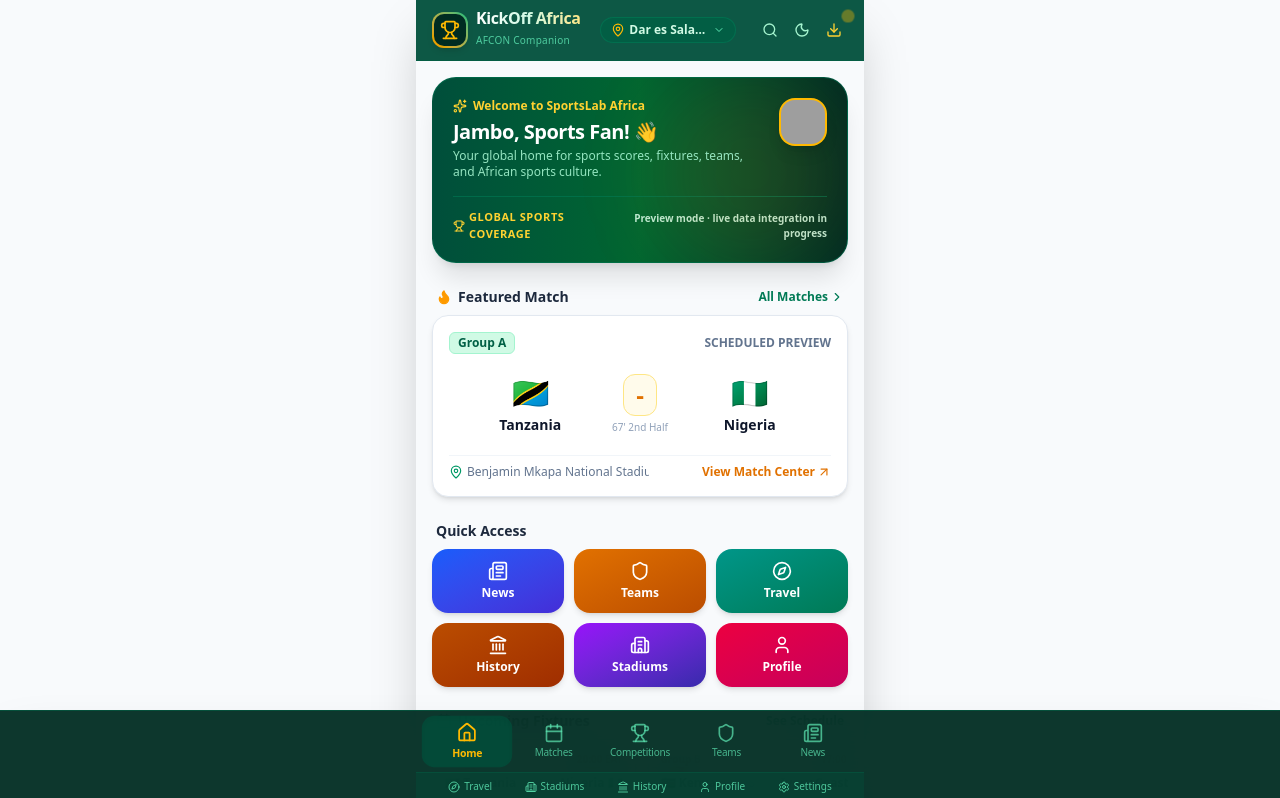
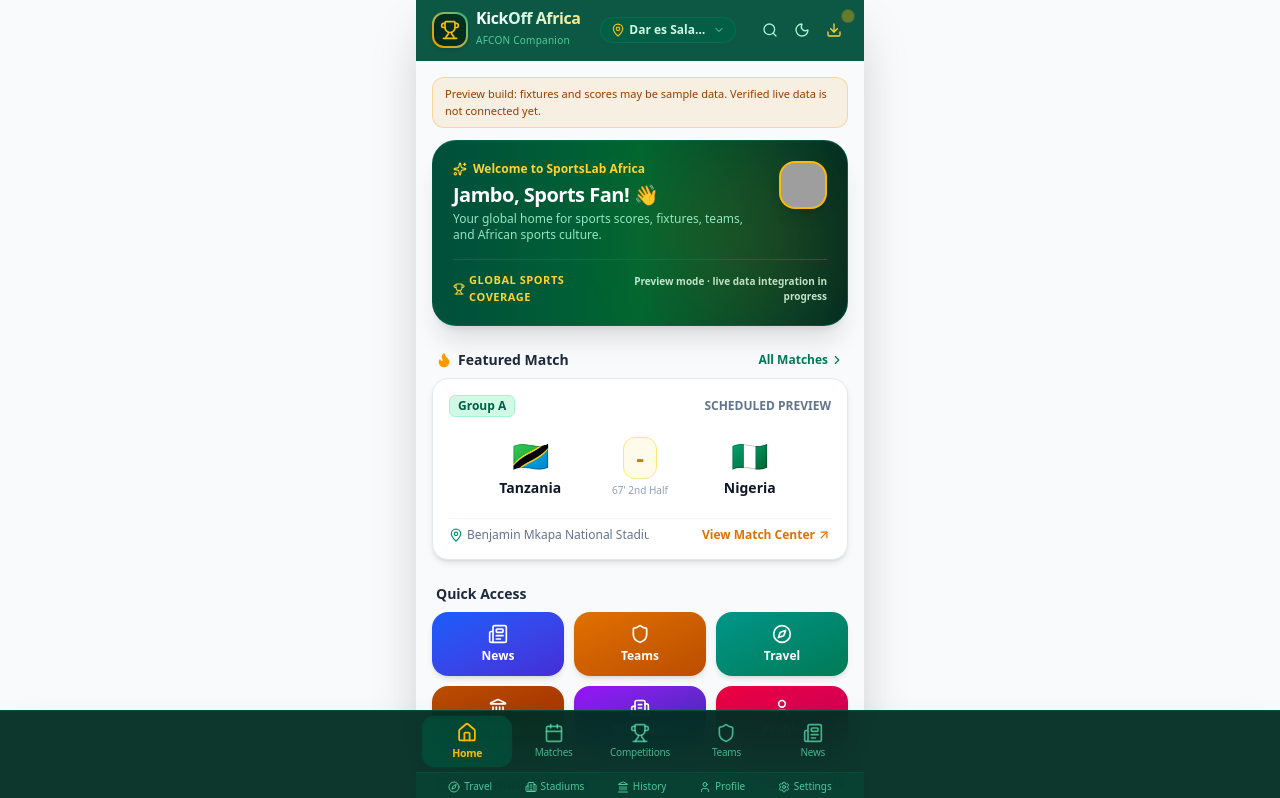
Before and after one commit to AlbisnessTz/AFCON-EAST-AFRICA-, a React (Vite) app: page / in a window 1280 px wide. Shown: the top 798 px of the page. Built offline with nearby package versions, Linux system fonts and the light colour scheme; grey boxes are pictures that could not be loaded.

Commit message:
fix: disclose preview sports data across the app

```diff
--- a/src/App.tsx
+++ b/src/App.tsx
@@ -31,6 +31,9 @@
         <div className={`max-w-md mx-auto min-h-screen flex flex-col relative bg-slate-50 dark:bg-slate-950 shadow-2xl ${vm.appSettings.darkMode ? 'dark' : ''}`}>
           <HeaderBar selectedCity={vm.selectedCity} onSelectCity={vm.setSelectedCity} darkMode={vm.appSettings.darkMode} onToggleDarkMode={() => vm.updateSettings({ darkMode: !vm.appSettings.darkMode })} activeTab={vm.activeTab} onSelectTab={vm.setActiveTab} onOpenApkModal={() => vm.setShowApkModal(true)} searchQuery={vm.searchQuery} onSearchChange={vm.setSearchQuery} />
           <main className="flex-1 px-4 pt-4 overflow-y-auto">
+            <div role="status" className="mb-3 rounded-xl border border-amber-500/30 bg-amber-500/10 px-3 py-2 text-[11px] font-medium text-amber-800 dark:text-amber-200">
+              Preview build: fixtures and scores may be sample data. Verified live data is not connected yet.
+            </div>
             {vm.activeTab === 'home' && <HomeScreen userProfile={vm.userProfile} featuredMatch={vm.matches[0]} upcomingMatches={vm.matches.filter((m) => m.status === 'upcoming')} latestNews={vm.news} onSelectTab={vm.setActiveTab} onSelectMatch={vm.setSelectedMatch} onSelectArticle={vm.setSelectedArticle} onSelectTeamByName={handleSelectTeamByName} />}
             {vm.activeTab === 'matches' && <MatchesScreen matches={vm.filteredMatches} teams={vm.teams} userProfile={vm.userProfile} selectedGroup={vm.selectedMatchGroup} onSelectGroup={vm.setSelectedMatchGroup} savedMatches={vm.userProfile.savedMatches} onToggleSaveMatch={vm.toggleSaveMatch} selectedMatch={vm.selectedMatch} onSelectMatch={vm.setSelectedMatch} onSelectTeamByName={handleSelectTeamByName} onCastVote={vm.castMatchVote} />}
             {vm.activeTab === 'competitions' && <CompetitionsScreen onSelectTab={vm.setActiveTab} />}
```
